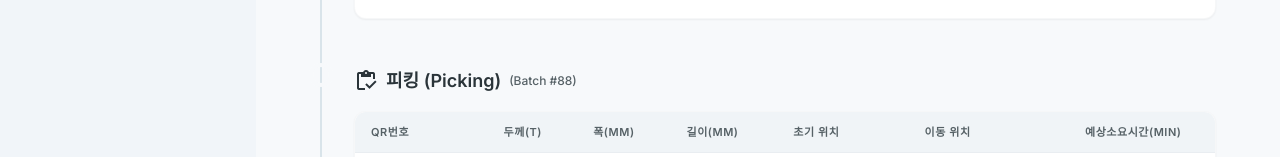
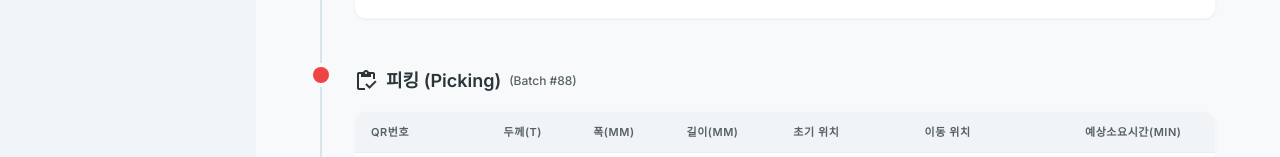
Before and after one commit to 2026CapstoneProject/steel-wip-frontend, a React (Vite) app: page /office/scenario/result in a window 1280 px wide. Shown: the part 641-798 px from the top of the page. Built offline with nearby package versions, Linux system fonts and the light colour scheme.

Commit message:
SY2026-39-TimelineColorChange

```diff
--- a/src/pages/office/Web_ScenarioResultPage/Web_ScenarioResultPage.jsx
+++ b/src/pages/office/Web_ScenarioResultPage/Web_ScenarioResultPage.jsx
@@ -63,7 +63,7 @@ export default function Web_ScenarioResultPage() {
       type: "피킹 (Picking)",
       subLabel: "(Batch #88)",
       icon: "inventory",
-      colorClass: "bg-secondary ring-surface",
+      colorClass: "bg-red-500 ring-surface",
       iconColorClass: "text-secondary",
       rows: [
         {
```
